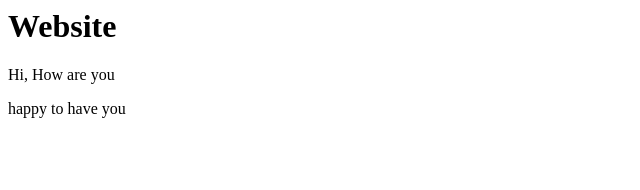
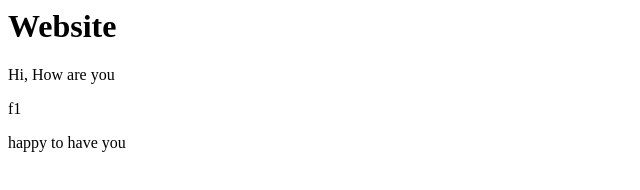
Before and after one commit to ak774/devops, a plain HTML site: page index.html in a window 1280 px wide. Shown: the whole page, without its empty margins (0-640 px from the left). Drawn offline with Linux system fonts and the light colour scheme.

Commit message:
added f1

```diff
--- a/index.html
+++ b/index.html
@@ -2,5 +2,6 @@
 <title>This is my webpage</title>
 <h1>Website</h1>
 <p>Hi, How are you</p>
+<p>f1</p>
 <p>happy to have you</p>
 </html>
```
